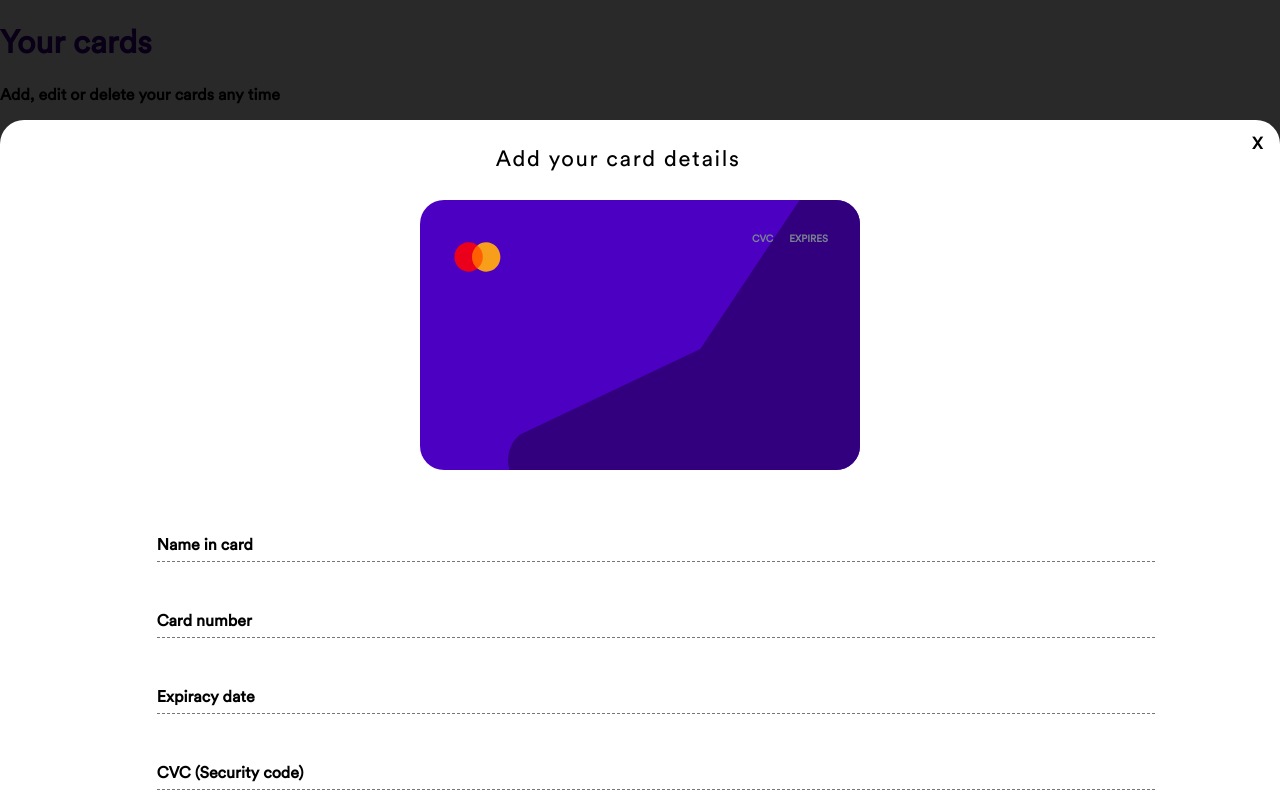
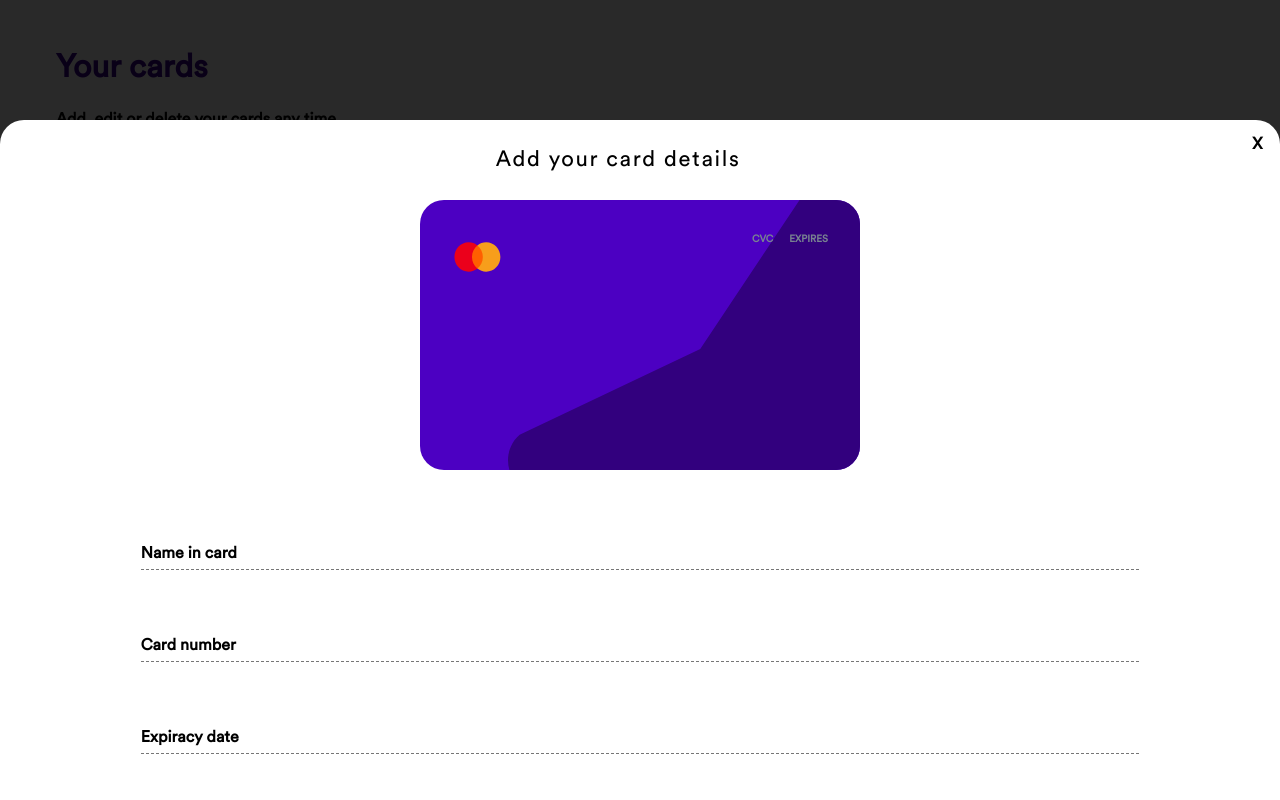
Before and after one commit to bebeto84/react-bank-cards, a Next.js app: page / in a window 1280 px wide. Both pictures are taken after a click on the button "Add new card". Built offline with nearby package versions, Linux system fonts and the light colour scheme.

Commit message:
feat(*): validation on Forms refactor(*): use Component instead of functional ones feat(*): introduce `FormContainer` reusable component

```diff
--- a/components/button/Button.component.tsx
+++ b/components/button/Button.component.tsx
@@ -3,11 +3,14 @@ import {
   CSS_COLORS,
   CSS_BORDER_RADIUS,
   CSS_SPACINGS,
+  CSS_FONT_SIZES,
 } from '@styles/variables.styles';
 
 export const Button = styled.button`
   background-color: ${CSS_COLORS.purple};
   border-radius: ${CSS_BORDER_RADIUS.x3};
+  font-weight: bold;
+  font-size: ${CSS_FONT_SIZES.x3};
   width: 70%;
   max-width: 400px;
   color: ${CSS_COLORS.white};
--- /dev/null
+++ b/components/fom/Form.container.tsx
@@ -0,0 +1,109 @@
+import styled from 'styled-components';
+import {
+  createRef,
+  useEffect,
+  useRef,
+  useState,
+} from 'react';
+import React from 'react';
+import InputFieldComponent, {
+  InputField,
+} from '@components/input-field/InputFileld.component';
+import { Button } from '@components/button/Button.component';
+import { CSS_SPACINGS } from '@styles/variables.styles';
+
+interface FormState<T extends object> {
+  value: T;
+  isValid: boolean;
+  inputRefs: React.RefObject<InputFieldComponent>[];
+}
+
+export interface Form<T extends object> {
+  isValid?: boolean;
+  controls: InputField[];
+  formValue: T;
+  onSubmit: () => void;
+  markAsTouched?: () => void;
+  updated?: (value: T) => void;
+}
+
+class FormContainer<
+  T extends object
+> extends React.Component<Form<T>, FormState<T>> {
+  readonly state: FormState<T>;
+
+  constructor(props: Form<T>) {
+    super(props);
+
+    this.state = {
+      isValid: false,
+      value: this.props.formValue,
+      inputRefs: this.getInputRefs(),
+    };
+  }
+
+  submit(ev) {
+    ev.preventDefault();
+    let isValid = true;
+    this.state.inputRefs.forEach(({ current }) => {
+      current.validate();
+      if (isValid && !current.isValid()) {
+        isValid = false;
+      }
+    });
+
+    if (isValid && this.props.onSubmit) {
+      this.props.onSubmit();
+    }
+  }
+
+  render() {
+    return (
+      <Form>
+        {this.props.controls.map((control, index) => (
+          <InputFieldComponent
+            ref={this.state.inputRefs[index]}
+            key={control.name}
+            {...control}
+          ></InputFieldComponent>
+        ))}
+
+        <Button onClick={(ev) => this.submit(ev)}>
+          Confirm
+        </Button>
+      </Form>
+    );
+  }
+
+  private getInputRefs(): React.RefObject<
+    InputFieldComponent
+  >[] {
+    return this.props.controls.reduce(
+      (allRefs, control) => {
+        allRefs.push(createRef<InputFieldComponent>());
+        control.onUpdated = (updatedValue) => {
+          const value = {
+            ...this.state.value,
+            ...{ [control.name]: updatedValue },
+          };
+          this.setState({
+            value,
+          });
+          this.props.updated(value);
+        };
+        return allRefs;
+      },
+      []
+    );
+  }
+}
+
+export default FormContainer;
+
+const Form = styled.form`
+  width: 80%;
+  display: flex;
+  flex-direction: column;
+  align-items: center;
+  margin: ${CSS_SPACINGS.x2};
+`;
--- a/components/input-field/InputFileld.component.tsx
+++ b/components/input-field/InputFileld.component.tsx
@@ -1,108 +1,210 @@
 import styled from 'styled-components';
-import {
-  useState,
-  useEffect,
-  FunctionComponent,
-  useRef,
-} from 'react';
+import { createRef } from 'react';
 import {
   CSS_FONT_SIZES,
   CSS_SPACINGS,
   CSS_COLORS,
 } from '@styles/variables.styles';
-import { addOrRemoveItem } from '@utils/array';
-import usePrevious from 'hooks/usePrevious';
-import { getNumericValue } from '@utils/string';
-
-const FOCUS_CLASS = 'focused';
-const HAS_VALUE_CLASS = 'has-value';
+import {
+  validationMaxLength,
+  validationNumber,
+  validationPattern,
+  validationRequired,
+  Validator,
+} from '@utils/validators';
+import React from 'react';
+import { ArrayUtils } from '@utils/array';
 
 type InputType = 'text' | 'number';
 
-interface InputField<T> {
+export interface InputField {
   name: string;
-  value: T;
+  value: string;
   isRequired?: boolean;
   type?: InputType;
   maxLength?: number;
-  onUpdated: (value: T) => void;
+  onUpdated?: (value: string) => void;
   formatFn?: (value: string) => string;
+  valid?: (fn) => boolean;
   pattern?: string;
+  label: string;
+  /* So far, there is no implementation right now to pass validators but the idea is to have the chance to override it,
+  in case there is a requirement to have custom messages for certain validations */
+  validators?: Validator[];
 }
 
-const InputFieldComponent: FunctionComponent<InputField<
-  any
->> = ({
-  name,
-  value,
-  isRequired,
-  maxLength,
-  type = 'text',
-  pattern = type === 'number' && '[0-9]+',
-  onUpdated,
-}) => {
-  const inputEl = useRef(null);
-  const [classes, setClasses] = useState([]);
-  const [currentValue, setValue] = useState(value);
-  const previousValue = usePrevious(currentValue);
-  const [focused, setFocus] = useState(false);
+interface InputFieldState {
+  value: string;
+  focused: boolean;
+  classes: string[];
+  errorMessage: string;
+  touched: boolean;
+  validators: Validator[];
+  isValid: boolean;
+}
 
-  /*   useEffect(() => {
-    // it cannot exist a number with pattern on this implementation
+class InputFieldComponent extends React.Component<
+  InputField,
+  InputFieldState
+> {
+  inputEl: React.RefObject<HTMLInputElement>;
+
+  readonly state: InputFieldState;
+
+  constructor(props: InputField) {
+    super(props);
+    this.inputEl = createRef();
+
+    this.state = {
+      focused: false,
+      value: this.props.value,
+      classes: [],
+      errorMessage: '',
+      touched: false,
+      isValid: false,
+      validators: this.getValidators(),
+    };
+  }
+
+  getValidators(): Validator[] {
+    const validators = [];
+    const {
+      name,
+      maxLength,
+      pattern,
+      type,
+      isRequired,
+    } = this.props;
+
+    if (isRequired) {
+      validators.push(validationRequired(name));
+    }
     if (type === 'number') {
-      pattern = '[0-9]+';
+      validators.push(validationNumber(name));
     }
-  }, []); */
+    if (!!maxLength) {
+      validators.push(validationMaxLength(name, maxLength));
+    }
+    if (!!pattern) {
+      validators.push(validationPattern(name, pattern));
+    }
+    return validators;
+  }
 
-  const focusInput = () => inputEl.current.focus();
+  setValue(value: string) {
+    this.setState({ value });
+    this.props.onUpdated && this.props.onUpdated(value);
+    this.toggleValueClass(!!value);
+  }
 
-  useEffect(
-    () =>
-      setClasses(
-        addOrRemoveItem(classes, FOCUS_CLASS, focused)
-      ),
-    [focused]
-  );
+  focusInput() {
+    this.inputEl.current.focus();
+  }
 
-  useEffect(() => {
-    if (previousValue !== currentValue) {
-      if (pattern && !currentValue.match(pattern)) {
-        return;
+  setFocus(focused?: boolean) {
+    this.toggleFocusClasses(focused);
+    if (this.state.touched && !focused) {
+      this.validate();
+    }
+  }
+
+  isValid() {
+    return this.state.isValid;
+  }
+
+  validate() {
+    let errorMessage = '';
+    const isValid = this.state.validators.some(
+      (validator) => {
+        const isValid = validator.fn(this.state.value);
+        if (!isValid) {
+          errorMessage = validator.message;
+        }
+        return isValid;
       }
-      onUpdated(currentValue);
+    );
 
-      setClasses(
-        addOrRemoveItem(
-          classes,
-          HAS_VALUE_CLASS,
-          !!currentValue
-        )
+    this.setState({ errorMessage, isValid });
+    this.toggleValidationClasses(isValid);
+  }
+
+  render() {
+    return (
+      <Container
+        className={[...this.state.classes]}
+        onClick={() => this.focusInput()}
+      >
+        <input
+          name={this.props.name as string}
+          type="text"
+          ref={this.inputEl}
+          maxLength={this.props.maxLength}
+          defaultValue={this.state.value}
+          onFocus={() => this.setFocus(true)}
+          onBlur={() => this.setFocus(false)}
+          onChange={({ target: { value } }) =>
+            this.setValue(value)
+          }
+        />
+        <label>{this.props.label}</label>
+        <span className="error">
+          {this.state.errorMessage}
+        </span>
+      </Container>
+    );
+  }
+
+  private toggleValidationClasses(isValid: boolean) {
+    let { classes } = this.state;
+    classes = ArrayUtils.toggleItem(
+      classes,
+      INVALID_CLASS,
+      !isValid
+    );
+    classes = ArrayUtils.toggleItem(
+      classes,
+      VALID_CLASS,
+      isValid
+    );
+
+    this.setState({ classes: [...classes] });
+  }
+
+  private toggleFocusClasses(focused: boolean) {
+    let { classes } = this.state;
+
+    if (!this.state.touched) {
+      this.setState({
+        touched: true,
+      });
+      classes = ArrayUtils.toggleItem(
+        classes,
+        TOUCHED_CLASS,
+        true
       );
     }
-  }, [currentValue]);
 
-  return (
-    <Container
-      className={classes}
-      onClick={() => focusInput()}
-    >
-      <input
-        name={name}
-        type="text"
-        ref={inputEl}
-        required={isRequired}
-        maxLength={maxLength}
-        value={value}
-        onFocus={() => setFocus(true)}
-        onBlur={() => setFocus(false)}
-        onChange={({ target: { value } }) =>
-          setValue(value)
-        }
-      />
-      <label>{name}</label>
-    </Container>
-  );
-};
+    classes = ArrayUtils.toggleItem(
+      classes,
+      FOCUS_CLASS,
+      focused
+    );
+
+    this.setState({ classes });
+  }
+
+  private toggleValueClass(hasValue: boolean) {
+    let { classes } = this.state;
+
+    classes = ArrayUtils.toggleItem(
+      classes,
+      HAS_VALUE_CLASS,
+      hasValue
+    );
+
+    this.setState({ classes });
+  }
+}
 
 const Container = styled.div`
   display: flex;
@@ -129,8 +231,19 @@ const Container = styled.div`
     margin: ${CSS_SPACINGS.x4} 0 ${CSS_SPACINGS.x2};
     outline: 0;
     padding: ${CSS_SPACINGS.x1} 0 ${CSS_SPACINGS.x2};
+
     :active {
       border-width: 0 0 1px 0;
+    }
+  }
+
+  .error {
+    color: ${CSS_COLORS.red30};
+  }
+
+  & :not(.invalid) {
+    .error {
+      display: none;
     }
   }
 
@@ -141,6 +254,34 @@ const Container = styled.div`
       font-size: ${CSS_FONT_SIZES.x2};
     }
   }
+
+  &.touched {
+    &.invalid {
+      .error {
+        display: block;
+      }
+
+      input {
+        color: ${CSS_COLORS.red30};
+        border-style: solid;
+        border-color: ${CSS_COLORS.red30};
+      }
+    }
+
+    &.valid {
+      input {
+        color: ${CSS_COLORS.green30};
+        border-style: solid;
+        border-color: ${CSS_COLORS.green30};
+      }
+    }
+  }
 `;
 
+const FOCUS_CLASS = 'focused';
+const HAS_VALUE_CLASS = 'has-value';
+const INVALID_CLASS = 'invalid';
+const VALID_CLASS = 'valid';
+const TOUCHED_CLASS = 'touched';
+
 export default InputFieldComponent;
--- a/next.config.js
+++ b/next.config.js
@@ -1,7 +1,7 @@
-const path = require('path')
+const path = require('path');
 
 module.exports = {
   sassOptions: {
     includePaths: [path.join(__dirname, 'styles')],
   },
-}
+};
--- a/pages/index.tsx
+++ b/pages/index.tsx
@@ -1,6 +1,5 @@
 import store from '@sdk/store';
 import Head from 'next/head';
-import styled from 'styled-components';
 import { CardsMainContainer } from 'views/cards/CardsMain.container';
 import { Provider } from 'react-redux';
 
--- a/styles/globals.scss
+++ b/styles/globals.scss
@@ -1,7 +1,8 @@
 /* TODO: Move to styled-components */
 
 html,
-body {
+body,
+button {
   padding: 0;
   margin: 0;
   font-family: circular-pro, Helvetica Neue, sans-serif;
--- /dev/null
+++ b/utils/validators.ts
@@ -0,0 +1,61 @@
+export namespace ValidatorFunctions {
+  export const isRequired = (value: any) => !!value;
+  export const isNumber = (value: string) =>
+    value && /^\d+$/.test(value);
+
+  export const isMaxLength = (
+    value: string | number,
+    maxlength: number
+  ) => value?.toString().length >= maxlength;
+
+  export const hasPattern = (
+    value: string,
+    pattern: string
+  ) => !!value?.match(pattern);
+}
+
+export namespace ValidatorMessages {
+  export const isRequired = (name: string) =>
+    `Please fill in your ${name}`;
+  export const isNumber = (name: string) =>
+    `Please enter a valid ${name} number`;
+  export const custom = (name: string) =>
+    `Please enter a valid ${name}`;
+}
+
+export interface Validator {
+  fn: (value) => boolean;
+  message: string;
+}
+
+export const validationNumber = (
+  name: string
+): Validator => ({
+  fn: (value) => ValidatorFunctions.isNumber(value),
+  message: ValidatorMessages.isNumber(name),
+});
+
+export const validationRequired = (
+  name: string
+): Validator => ({
+  fn: (value) => ValidatorFunctions.isRequired(value),
+  message: ValidatorMessages.isRequired(name),
+});
+
+export const validationPattern = (
+  name: string,
+  pattern: string
+): Validator => ({
+  fn: (value) =>
+    ValidatorFunctions.hasPattern(value, pattern),
+  message: ValidatorMessages.custom(name),
+});
+
+export const validationMaxLength = (
+  name: string,
+  maxLength: number
+): Validator => ({
+  fn: (value) =>
+    ValidatorFunctions.isMaxLength(value, maxLength),
+  message: ValidatorMessages.custom(name),
+});
--- a/views/cards/CardDetails.container.tsx
+++ b/views/cards/CardDetails.container.tsx
@@ -1,87 +1,101 @@
 import { CardItem } from '@sdk/cards/card.model';
 import styled from 'styled-components';
-import { FunctionComponent, useState } from 'react';
-import InputFieldComponent from '@components/input-field/InputFileld.component';
-import { spaceWordOnCharacters } from '@utils/string';
+import React from 'react';
 import { Button } from '@components/button/Button.component';
 import CardItemContainer from './CardItem.container';
 import { CSS_SPACINGS } from '@styles/variables.styles';
 import { CardActions } from '@sdk/cards/card.action';
-import { useDispatch } from 'react-redux';
+import FormContainer from '@components/fom/Form.container';
+import { InputField } from '@components/input-field/InputFileld.component';
+import store from '@sdk/store';
 
-const CardDetailsContainer: FunctionComponent<
-  CardItem & { isEditionMode: boolean }
-> = ({ name, number, expiryDate, cvc, isEditionMode }) => {
-  const [formValue, setFormValue] = useState({
-    name,
-    number,
-    expiryDate,
-    cvc,
-    isEditionMode,
-  });
-  const dispatch = useDispatch();
+type CardItemDetails = CardItem & {
+  isEditionMode: boolean;
+};
 
-  const addCard = () =>
-    isEditionMode
-      ? dispatch(CardActions.update(formValue))
-      : dispatch(CardActions.add(formValue));
+interface CardDetailsState extends CardItem {}
+class CardDetailsContainer extends React.Component<
+  CardItemDetails,
+  CardDetailsState
+> {
+  /*   dispatch = useDispatch(); */
+  constructor(props: CardItemDetails) {
+    super(props);
+    this.state = {
+      name: this.props.name,
+      cvc: this.props.cvc,
+      expiryDate: this.props.expiryDate,
+      number: this.props.number,
+    };
+  }
 
-  const updateFormValue = (prop: keyof CardItem, value) => {
-    setFormValue({
-      ...formValue,
-      ...{ [prop]: value },
-    });
+  submitCard() {
+    debugger;
+    store.dispatch(
+      this.props.isEditionMode
+        ? CardActions.update(this.state)
+        : CardActions.add(this.state)
+    );
+  }
+
+  updateCardValue = (card: CardItem) => {
+    this.setState(card);
   };
+
+  controls: InputField[] = [
+    {
+      label: 'Name in card',
+      name: 'name',
+      value: this.props.name,
+      isRequired: true,
+    },
+    {
+      name: 'number',
+      label: 'Card number',
+      value: this.props.number,
+      isRequired: true,
+      maxLength: 16,
+      type: 'number',
+    },
+    {
+      name: 'expiryDate',
+      label: 'Expiracy date',
+      value: this.props.expiryDate,
+      isRequired: true,
+      maxLength: 5,
+      pattern: '^(0[1-9]|1[0-2])/([0-9]{2})$',
+    },
+    {
+      name: 'cvc',
+      label: 'CVC (Security code)',
+      value: this.props.cvc,
+      isRequired: true,
+      maxLength: 3,
+      type: 'number',
+    },
+  ];
+
+  render() {
     return (
       <Container>
-      <CardItemContainer {...formValue}></CardItemContainer>
-      <Form>
-        <InputFieldComponent
-          name="Name in card"
-          value={formValue.name}
-          onUpdated={(value) =>
-            updateFormValue('name', value)
-          }
-          isRequired
-        ></InputFieldComponent>
-        <InputFieldComponent
-          name="Card number"
-          value={formValue.number}
-          onUpdated={(value) =>
-            updateFormValue('number', value)
-          }
-          maxLength={16}
-          isRequired
-          type="number"
-        ></InputFieldComponent>
-        <InputFieldComponent
-          name="Expiracy date"
-          value={formValue.expiryDate}
-          onUpdated={(value) =>
-            updateFormValue('expiryDate', value)
-          }
-          pattern="^[0-9/]*$"
-          maxLength={5}
-          isRequired
-        ></InputFieldComponent>
-        <InputFieldComponent
-          name="CVC (Security code)"
-          value={formValue.cvc}
-          onUpdated={(value) =>
-            updateFormValue('cvc', value)
-          }
-          isRequired
-          maxLength={3}
-          type="number"
-        ></InputFieldComponent>
-      </Form>
+        <CardItemContainer
+          {...this.state}
+        ></CardItemContainer>
+        <FormContainer<CardItem>
+          controls={this.controls}
+          formValue={this.state}
+          updated={this.updateCardValue}
+          onSubmit={() => this.submitCard()}
+        ></FormContainer>
         <Actions>
-        <Button onClick={addCard}>Confirm</Button>
           <Button disabled>Delete card</Button>
         </Actions>
       </Container>
     );
-};
+  }
+}
+
+export default CardDetailsContainer;
 
 const Container = styled.div`
   display: flex;
@@ -89,11 +103,6 @@ const Container = styled.div`
   align-items: center;
   justify-content: center;
   padding: ${CSS_SPACINGS.x2} ${CSS_SPACINGS.x3};
-  z-index: 10;
-`;
-
-const Form = styled.form`
-  width: 80%;
 `;
 
 const Actions = styled.section`
@@ -104,5 +113,3 @@ const Actions = styled.section`
   align-items: center;
   width: 80%;
 `;
-
-export default CardDetailsContainer;
--- a/views/cards/CardsMain.container.tsx
+++ b/views/cards/CardsMain.container.tsx
@@ -1,24 +1,26 @@
 import React, { useEffect, useState } from 'react';
-import { CardItem } from '@sdk/cards/card.model';
 import styled from 'styled-components';
 import ModalContainer from '@components/modal/modal.container';
 import { AnimatePresence } from 'framer-motion';
-import { CSS_COLORS } from '@styles/variables.styles';
+import {
+  CSS_COLORS,
+  CSS_SPACINGS,
+} from '@styles/variables.styles';
 import CardItemContainer from './CardItem.container';
 import { CARD_DETAILS_MODAL_ID } from './cards.const';
-import CardDetailsContainer from './CardDetails.container';
 import { Button } from '@components/button/Button.component';
 import { CardSelector } from '@sdk/cards/card.selector';
-import { useSelector, useDispatch } from 'react-redux';
+import { useDispatch } from 'react-redux';
 import { CardActions } from '@sdk/cards/card.action';
+import CardDetailsContainer from './CardDetails.container';
 
 export function CardsMainContainer() {
-  // TODO: use redux to manage `cards`
   const cards = CardSelector.getAll();
   const dispatch = useDispatch();
 
   const [modalOpened, setOpenModal] = useState(false);
   const [selectedCard, setSelectedCard] = useState(null);
+  const [isEditionMode, setEditionMode] = useState(false);
 
   // Note: This is not useful now, but most likely this is one of the best places to retrieve the data from Backend
   useEffect(() => {
@@ -34,21 +36,25 @@ export function CardsMainContainer() {
     setOpenModal(false);
   };
 
-  const addNewCard = () => setOpenModal(true);
+  const addNewCard = () => {
+    setEditionMode(false);
+    setOpenModal(true);
+  };
 
   const editCard = (card) => {
     setOpenModal(true);
+    setEditionMode(true);
     setSelectedCard(card);
   };
 
   return (
     <>
-      <header>
-        <Heading>Your cards</Heading>
+      <Header>
+        <h1>Your cards</h1>
         <p>Add, edit or delete your cards any time</p>
-      </header>
-
+      </Header>
       <Container>
+        <CardsContainer>
           {cards.map((card) => (
             <CardItemContainer
               {...card}
@@ -56,6 +62,8 @@ export function CardsMainContainer() {
               key={card.number}
             ></CardItemContainer>
           ))}
+        </CardsContainer>
+
         <Button onClick={addNewCard}>Add new card</Button>
       </Container>
 
@@ -66,13 +74,13 @@ export function CardsMainContainer() {
             onClose={closeDialog}
             id={CARD_DETAILS_MODAL_ID}
             title={
-              !!selectedCard
+              isEditionMode
                 ? 'Edit you card'
                 : 'Add your card details'
             }
           >
             <CardDetailsContainer
-              isEditionMode={!selectedCard}
+              isEditionMode={isEditionMode}
               {...selectedCard}
             ></CardDetailsContainer>
           </ModalContainer>
@@ -82,12 +90,24 @@ export function CardsMainContainer() {
   );
 }
 
-const Container = styled.section`
+const Container = styled.div`
   display: flex;
   flex-direction: column;
   align-items: center;
-  justify-content: space-between;
 `;
-const Heading = styled.h1`
+
+const CardsContainer = styled.section`
+  display: flex;
+  flex-direction: row;
+  flex-wrap: wrap;
+  align-items: center;
+  justify-content: center;
+  padding: ${CSS_SPACINGS.x5};
+`;
+
+const Header = styled.header`
+  padding: ${CSS_SPACINGS.x4} ${CSS_SPACINGS.x8};
+  h1 {
     color: ${CSS_COLORS.purple};
+  }
 `;
```
Also changed, not shown: utils/array.ts (+8 -2 lines), public/form-error.svg (added), 1 other file (tests, documents, lock files or other folders). Lines whose indentation alone changed are shown as unchanged.
